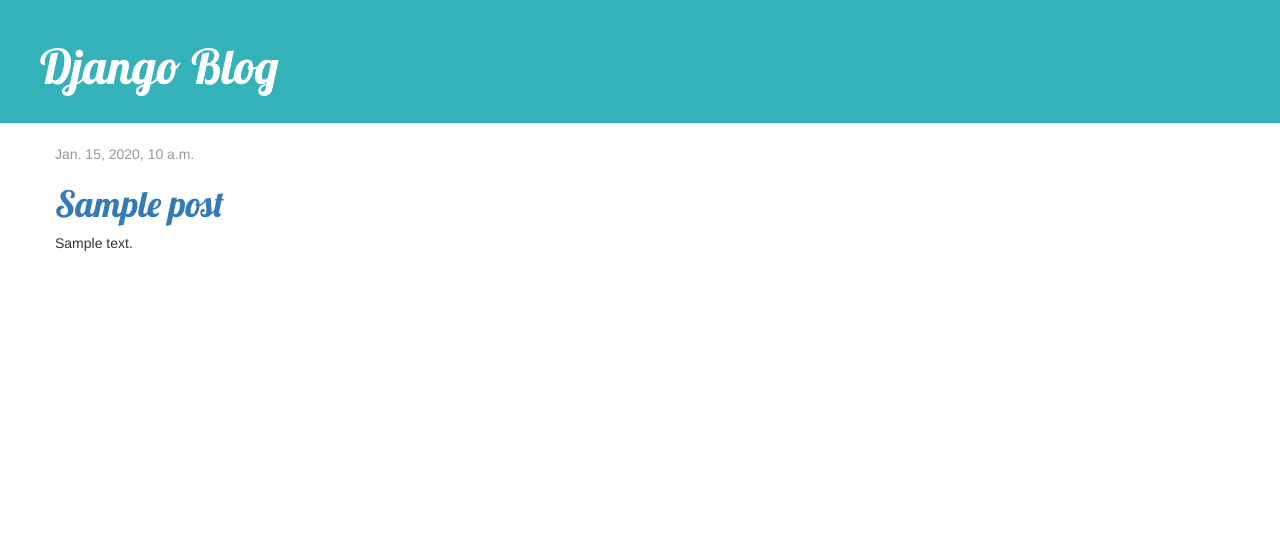
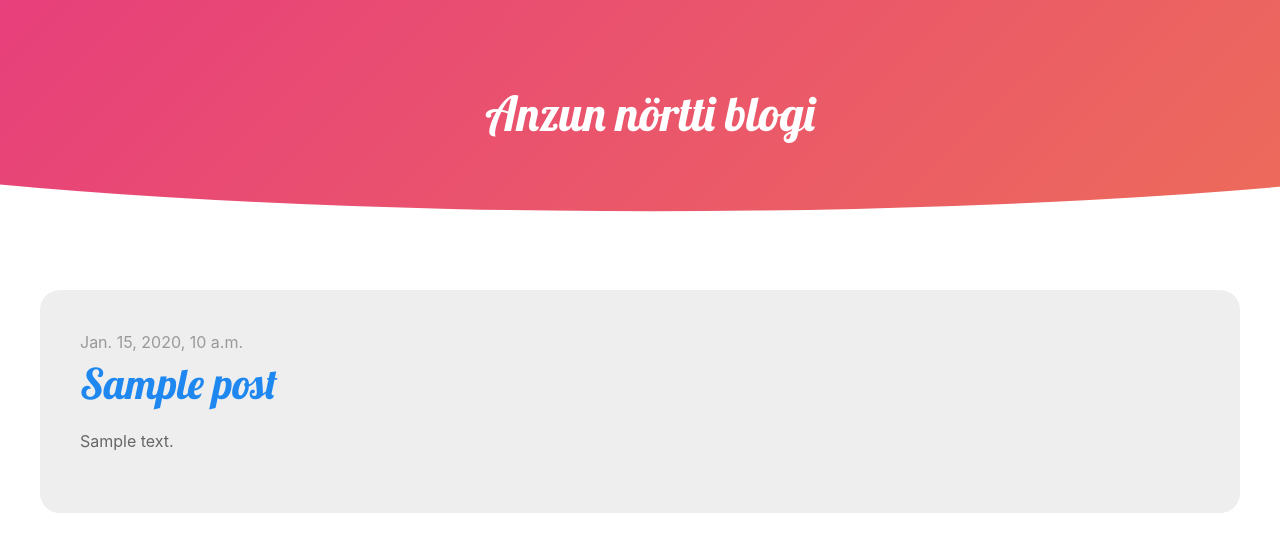
Before and after one commit to Anzudo/my-first-blog, a Django app: template blog/templates/blog/post_list.html in a window 1280 px wide. Shown: the top 552 px of the page. Run offline with Django 3.2, Linux system fonts and the light colour scheme; the template is opened without the code that fills it: most values are stand-ins (such as "Sample title", 1, 10 or a date in 2020); some libraries are stand-ins or nearby versions.

Commit message:
CSS changes

```diff
--- a/blog/static/css/blog.css
+++ b/blog/static/css/blog.css
@@ -2,12 +2,24 @@
     background-color: rgb(53, 177, 185);
     margin-top: 0;
     padding: 20px 20px 20px 40px;
+    -webkit-clip-path: ellipse(81% 50% at 51% 38%);
+    clip-path: ellipse(81% 50% at 51% 38%);
+    margin-bottom: 50px;
+	color: #fff;
+	background: linear-gradient(-45deg, #EE7752, #E73C7E, #23A6D5, #23D5AB);
+	background-size: 400% 400%;
+	-webkit-animation: Gradient 15s ease infinite;
+	-moz-animation: Gradient 15s ease infinite;
+    animation: Gradient 15s ease infinite;
+    min-height: 200px
 }
 
 .page-header h1, .page-header h1 a, .page-header h1 a:visited, .page-header h1 a:active {
     color: #ffffff;
     font-size: 36pt;
     text-decoration: none;
+    margin-top: 65px;
+    text-align: center;
 }
 
 .content {
@@ -30,17 +42,66 @@
     width: 100%;
 }
 
-.top-menu, .top-menu:hover, .top-menu:visited {
+a.top-menu, a.top-menu:hover, a.top-menu:visited {
     color: #ffffff;
     float: right;
     font-size: 26pt;
     margin-right: 20px;
+    -webkit-transition: all 400ms;
+    transition: all 400ms;
+}
+
+a.top-menu:hover {
+    color: #5ed6d0;
 }
 
 .post {
-    margin-bottom: 70px;
+    margin-bottom: 30px;
+    background-color: #eee;
+    padding: 40px;
+    border-radius: 20px;
+}
+
+.post h1 {
+    margin-top: 5px;
 }
 
 .post h2 a, .post h1 a:visited {
     color: #000000;
 }
+
+@-webkit-keyframes Gradient {
+	0% {
+		background-position: 0% 50%
+	}
+	50% {
+		background-position: 100% 50%
+	}
+	100% {
+		background-position: 0% 50%
+	}
+}
+
+@-moz-keyframes Gradient {
+	0% {
+		background-position: 0% 50%
+	}
+	50% {
+		background-position: 100% 50%
+	}
+	100% {
+		background-position: 0% 50%
+	}
+}
+
+@keyframes Gradient {
+	0% {
+		background-position: 0% 50%
+	}
+	50% {
+		background-position: 100% 50%
+	}
+	100% {
+		background-position: 0% 50%
+	}
+}
--- a/blog/templates/blog/base.html
+++ b/blog/templates/blog/base.html
@@ -1,20 +1,28 @@
+<!DOCTYPE html>
 {% load static %}
 <html>
     <head>
-        <title>Django blog</title>
-        <link rel="stylesheet" href="//maxcdn.bootstrapcdn.com/bootstrap/3.2.0/css/bootstrap.min.css">
-        <link rel="stylesheet" href="//maxcdn.bootstrapcdn.com/bootstrap/3.2.0/css/bootstrap-theme.min.css">
+        <title>Anzun blogi</title>
+        <!--<link rel="stylesheet" href="//maxcdn.bootstrapcdn.com/bootstrap/3.2.0/css/bootstrap.min.css">
+        <link rel="stylesheet" href="//maxcdn.bootstrapcdn.com/bootstrap/3.2.0/css/bootstrap-theme.min.css">-->
+        <!-- UIkit CSS -->
+        <link rel="stylesheet" href="https://cdnjs.cloudflare.com/ajax/libs/uikit/3.0.0-rc.20/css/uikit.min.css" />
+
+         <!-- UIkit JS -->
+        <script src="https://cdnjs.cloudflare.com/ajax/libs/uikit/3.0.0-rc.20/js/uikit.min.js"></script>
+        <script src="https://cdnjs.cloudflare.com/ajax/libs/uikit/3.0.0-rc.20/js/uikit-icons.min.js"></script>
         <link href='//fonts.googleapis.com/css?family=Lobster&subset=latin,latin-ext' rel='stylesheet' type='text/css'>
+        <link rel="stylesheet" href="https://use.fontawesome.com/releases/v5.5.0/css/all.css" integrity="sha384-B4dIYHKNBt8Bc12p+WXckhzcICo0wtJAoU8YZTY5qE0Id1GSseTk6S+L3BlXeVIU" crossorigin="anonymous">
         <link rel="stylesheet" href="{% static 'css/blog.css' %}">
     </head>
     <body>
         <div class="page-header">
             {% if user.is_authenticated %}
-                <a href="{% url 'post_new' %}" class="top-menu"><span class="glyphicon glyphicon-plus"></span></a>
+                <a href="{% url 'post_new' %}" class="top-menu"><i class="fas fa-plug"></i></a>
             {% endif %}
-                <h1><a href="/">Django Blog</a></h1>
+                <h1><a href="/">Anzun nörtti blogi</a></h1>
         </div>
-        <div class="content container">
+        <div class="uk-container">
             <div class="row">
                 <div class="col-md-8">
                     {% block content %}
```
Also changed, not shown: mysite/settings.py (deleted, +0 -122 lines), mysite/urls.py (deleted, +0 -7 lines), mysite/wsgi.py (deleted, +0 -16 lines), mysite/__init__.py (deleted).
